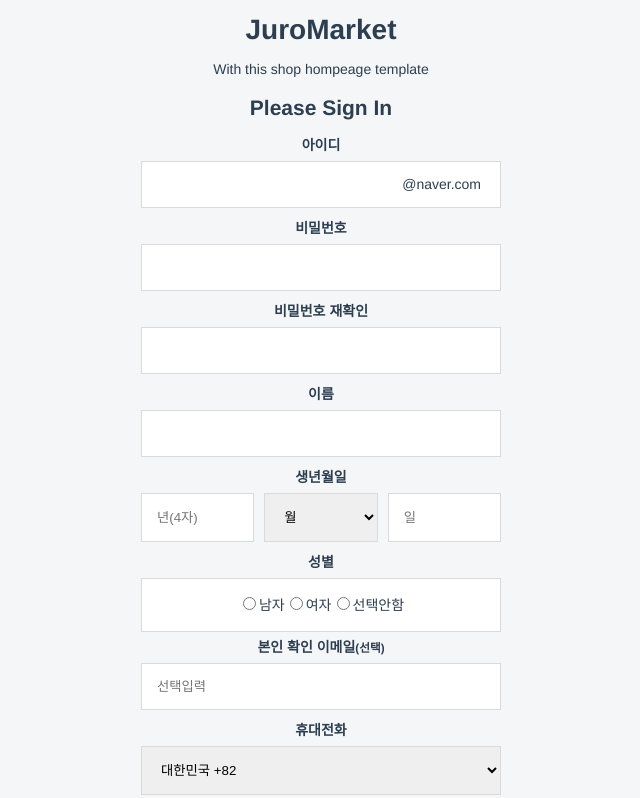
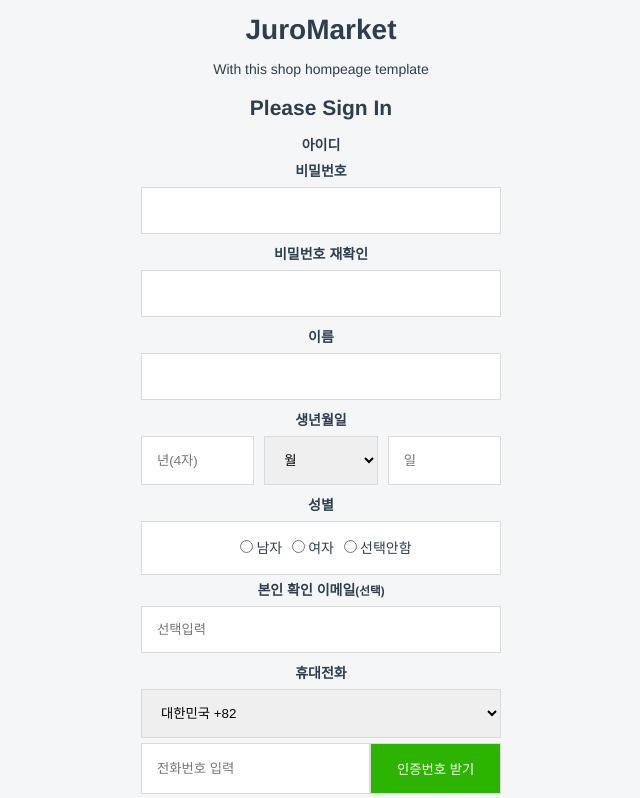
Before and after one commit to ParkSungCheol/ShoppingMall_vue, a Vue app: page /signup in a window 1280 px wide. Shown: the top 798 px of the page, without its empty margins (319-959 px from the left). Built offline with nearby package versions, Linux system fonts and the light colour scheme; no server answers.

Commit message:
css test

```diff
--- a/src/components/Signup.vue
+++ b/src/components/Signup.vue
@@ -8,7 +8,7 @@
         <!-- 2. 필드 -->
         <div class="field">
             <b>아이디</b>
-            <span class="placehold-text"><input type="text"></span>
+            <span class="placehold-text"></span>
         </div>
         <div class="field">
             <b>비밀번호</b>
@@ -184,6 +184,10 @@
     margin-bottom: 5px;
 }
 
+input[type=radio] {
+  margin-left: 10px;
+}
+
 .member input[type=button],
 .member input[type=submit]{
 background-color: #2db400;
@@ -228,7 +232,6 @@
 }
 
 .placehold-text:before{
-    content : "@naver.com";
     position:absolute; /*before은 inline 요소이기 때문에 span으로 감싸줌 */
     right : 20px;
     top:13px;
```
